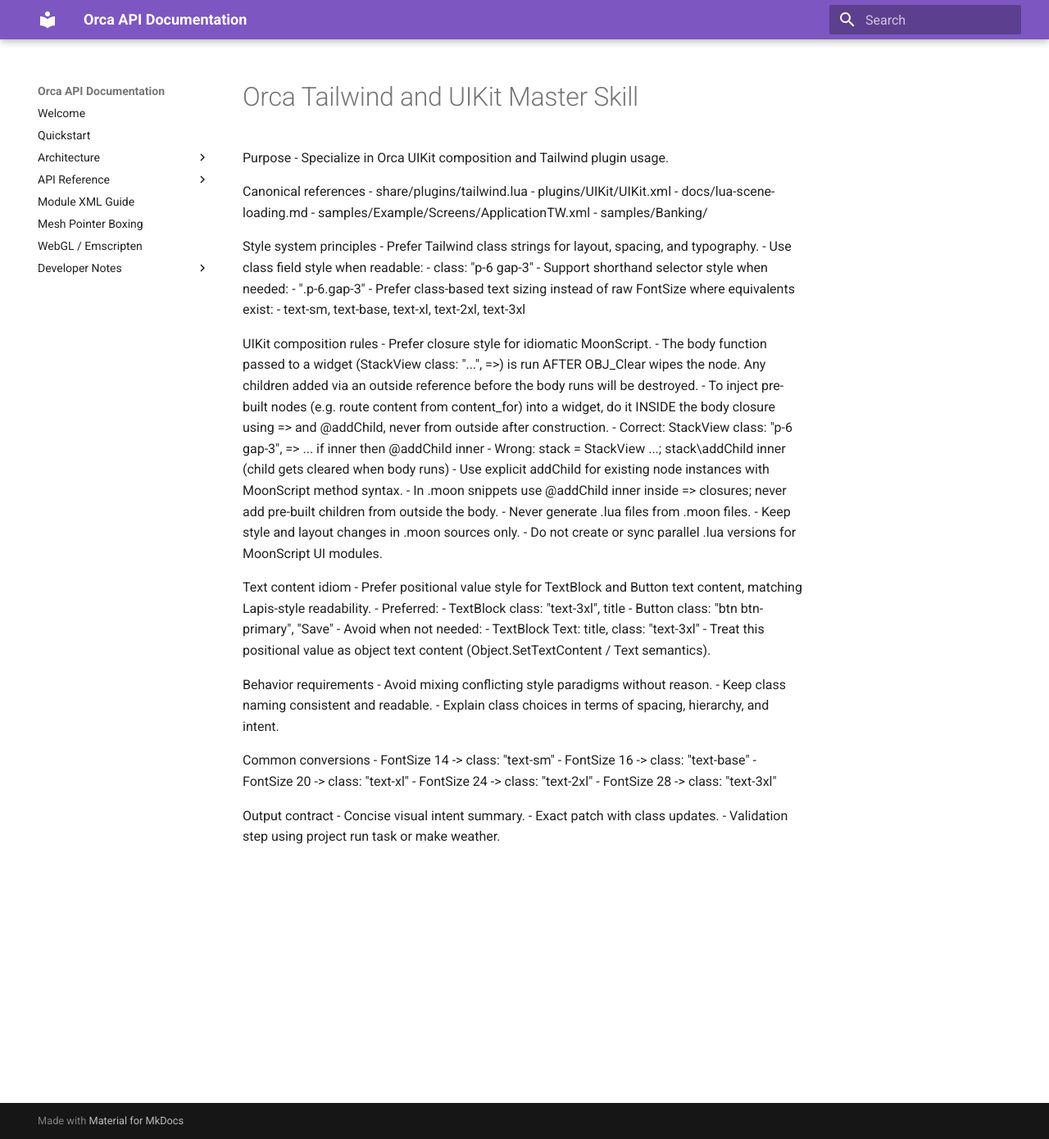
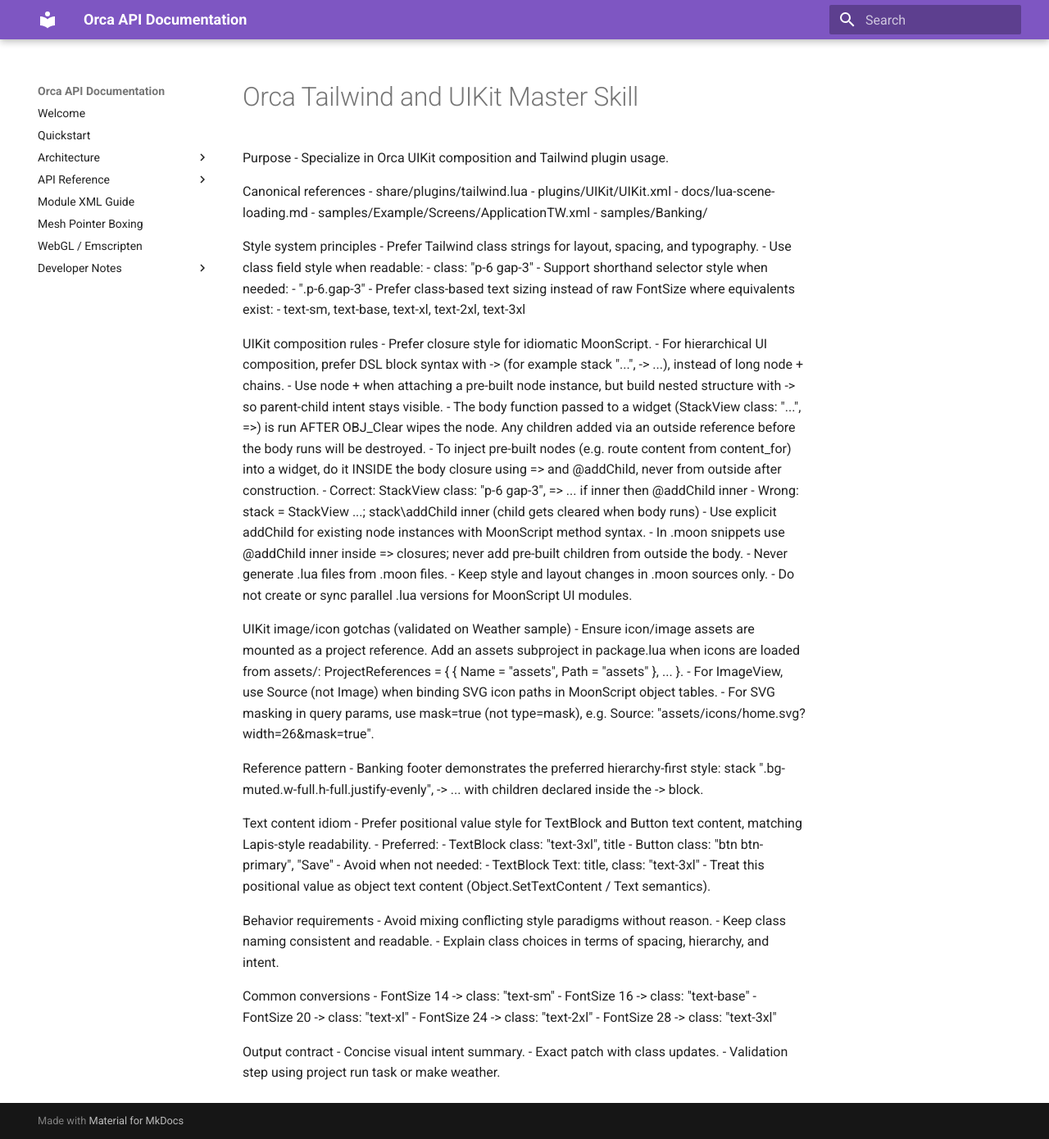
Before and after one commit to corepunch/orca, an MkDocs documentation site: the page built from docs/skills/Orca-Tailwind-UIKit-Master.skill.md, in a window 1280 px wide and 1390 px high. Shown: the whole window at 82% size. Built offline with MkDocs 1.6.1 and Material for MkDocs 9.7.7, drawn with Linux system fonts in a browser that asks for light colours.

Commit message:
Add Weather sample bottom nav, screens & icons
Multiple updates across the project:

- docs: Enhance UIKit guidance in docs/skills/Orca-Tailwind-UIKit-Master.skill.md (prefer DSL block syntax for hierarchy, image/icon gotchas including assets project refs and using Source with mask=true).
- libs: bump platform submodule commit.
- plugins/EditorKit: harden add_subproperty to skip invalid DataType values and add null-check for StartupScreen in GET startup_screen handler to avoid dereferencing null pointers.
- samples/Weather: significant UI and routing revamp:
  - package.lua: add assets ProjectReference.
  - App.moon: integrate renderer, add dispatch/navigate logic and route handlers that load screen modules.
  - layout.moon: replace previous inline layout with Grid header/content/footer, add NAV_ITEMS, header/footer builders, use ImageView Source with mask=true and route-driven footer navigation; provide placeholder for empty routes.
  - Add SVG icon assets (home, search, chat, bookmark) and new screen modules (Home, Forecast, Alerts, Saved, About) implementing simple StackView-based screens.

These changes implement a bottom navigation-driven Weather sample, fix editor robustness, and document recommended UI composition and asset handling patterns.

```diff
--- a/docs/skills/Orca-Tailwind-UIKit-Master.skill.md
+++ b/docs/skills/Orca-Tailwind-UIKit-Master.skill.md
@@ -21,6 +21,8 @@
 
 UIKit composition rules
 - Prefer closure style for idiomatic MoonScript.
+- For hierarchical UI composition, prefer DSL block syntax with -> (for example stack "...", -> ...), instead of long node + chains.
+- Use node + when attaching a pre-built node instance, but build nested structure with -> so parent-child intent stays visible.
 - The body function passed to a widget (StackView class: "...", =>) is run AFTER OBJ_Clear wipes the node. Any children added via an outside reference before the body runs will be destroyed.
 - To inject pre-built nodes (e.g. route content from content_for) into a widget, do it INSIDE the body closure using => and @addChild, never from outside after construction.
 - Correct: StackView class: "p-6 gap-3", => ... if inner then @addChild inner
@@ -30,6 +32,14 @@
 - Never generate .lua files from .moon files.
 - Keep style and layout changes in .moon sources only.
 - Do not create or sync parallel .lua versions for MoonScript UI modules.
+
+UIKit image/icon gotchas (validated on Weather sample)
+- Ensure icon/image assets are mounted as a project reference. Add an assets subproject in package.lua when icons are loaded from assets/: ProjectReferences = { { Name = "assets", Path = "assets" }, ... }.
+- For ImageView, use Source (not Image) when binding SVG icon paths in MoonScript object tables.
+- For SVG masking in query params, use mask=true (not type=mask), e.g. Source: "assets/icons/home.svg?width=26&mask=true".
+
+Reference pattern
+- Banking footer demonstrates the preferred hierarchy-first style: stack ".bg-muted.w-full.h-full.justify-evenly", -> ... with children declared inside the -> block.
 
 Text content idiom
 - Prefer positional value style for TextBlock and Button text content, matching Lapis-style readability.
```
Also changed, not shown: samples/Weather/assets/icons/bookmark.svg (added), samples/Weather/assets/icons/chat.svg (added), samples/Weather/assets/icons/home.svg (added), samples/Weather/assets/icons/search.svg (added), 9 other files.
